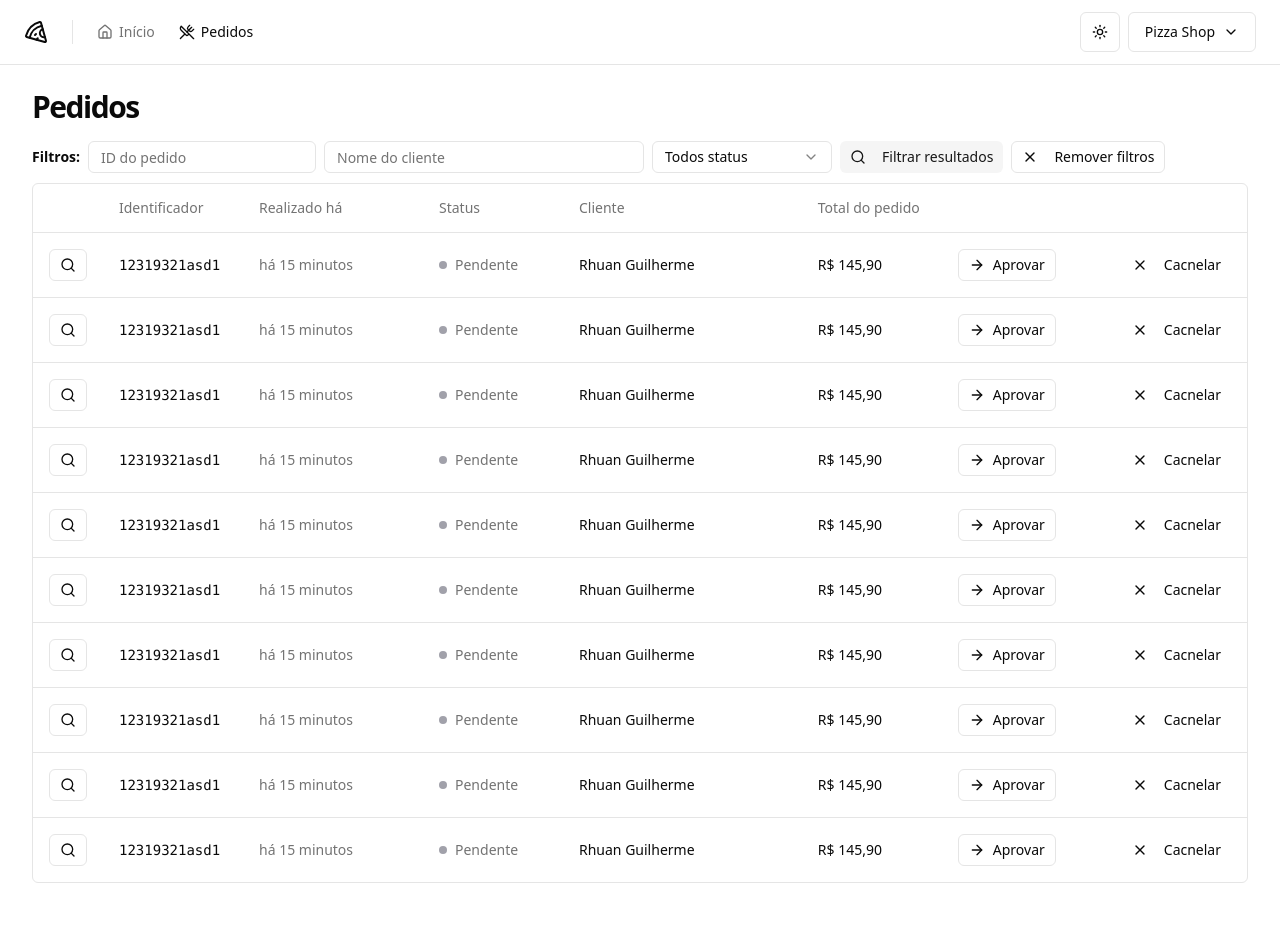
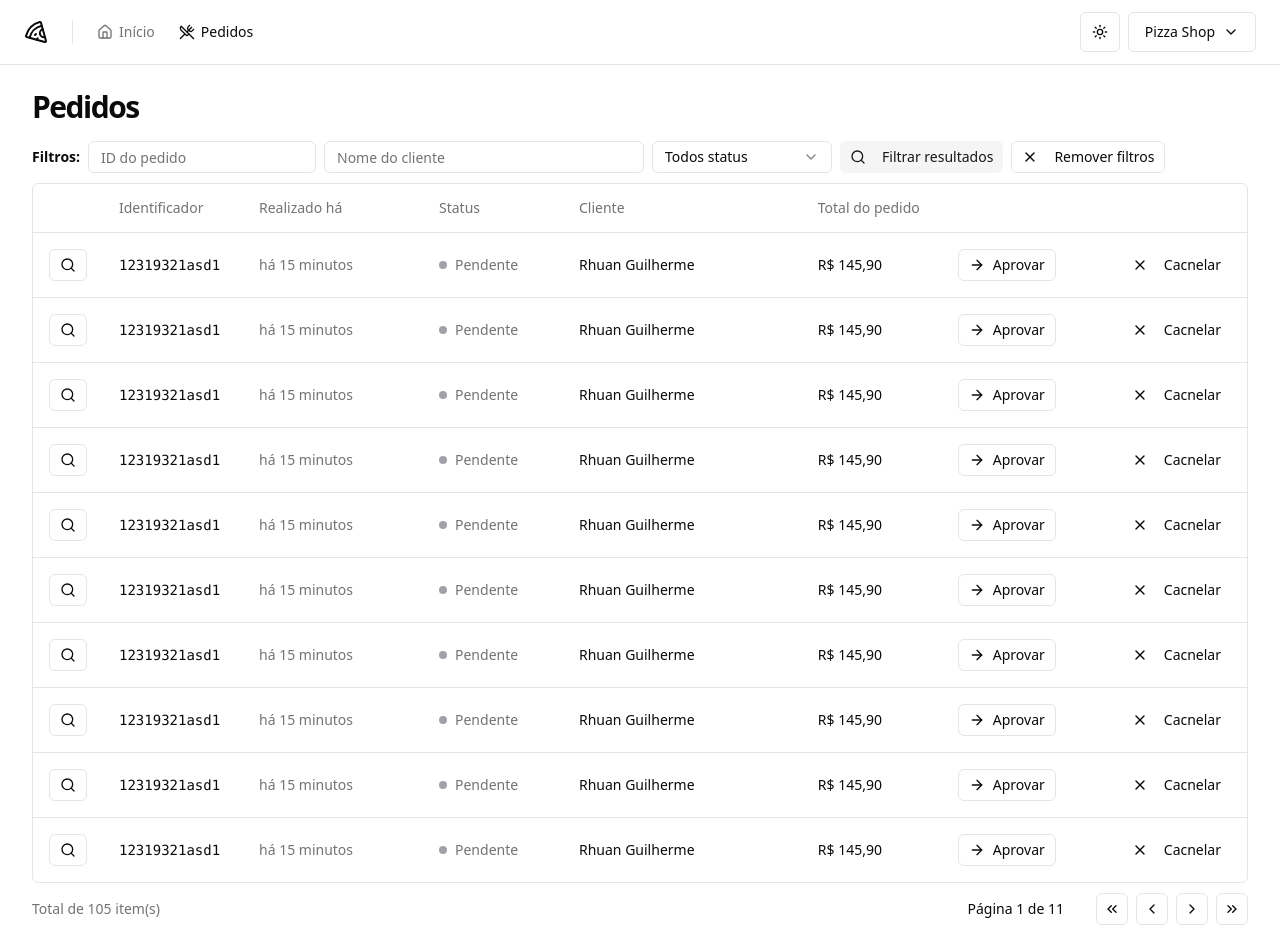
Before and after one commit to Rhuan-Guilherme/pizza-shop, a React (Vite) app: page /orders in a window 1280 px wide. Shown: the top 952 px of the page. Before the commit the page ends 915 px from the top, so only its background shows below. Built offline with nearby package versions, Linux system fonts and the light colour scheme.

Commit message:
📄➡️ Criando componente de paginação

```diff
--- /dev/null
+++ b/src/components/pagination.tsx
@@ -0,0 +1,54 @@
+import {
+  ChevronLeft,
+  ChevronRight,
+  ChevronsLeft,
+  ChevronsRight,
+} from 'lucide-react'
+
+import { Button } from './ui/button'
+
+export interface PaginationProps {
+  pageIndex: number
+  totalCounts: number
+  perPage: number
+}
+
+export function Pagination({
+  pageIndex,
+  perPage,
+  totalCounts,
+}: PaginationProps) {
+  const pages = Math.ceil(totalCounts / perPage) || 1
+
+  return (
+    <div className="flex items-center justify-between">
+      <span className="text-sm text-muted-foreground">
+        Total de {totalCounts} item(s)
+      </span>
+
+      <div className="flex items-center gap-6 lg:gap-8">
+        <div className="text-sm font-medium">
+          Página {pageIndex + 1} de {pages}
+        </div>
+        <div className="flex items-center gap-2">
+          <Button variant="outline" className="h-8 w-8 p-0">
+            <ChevronsLeft className="h-4 w-4" />
+            <span className="sr-only">Primeira página</span>
+          </Button>
+          <Button variant="outline" className="h-8 w-8 p-0">
+            <ChevronLeft className="h-4 w-4" />
+            <span className="sr-only">Página anterior</span>
+          </Button>
+          <Button variant="outline" className="h-8 w-8 p-0">
+            <ChevronRight className="h-4 w-4" />
+            <span className="sr-only">Prixima página</span>
+          </Button>
+          <Button variant="outline" className="h-8 w-8 p-0">
+            <ChevronsRight className="h-4 w-4" />
+            <span className="sr-only">Última página</span>
+          </Button>
+        </div>
+      </div>
+    </div>
+  )
+}
--- a/src/pages/app/orders/order.tsx
+++ b/src/pages/app/orders/order.tsx
@@ -1,5 +1,6 @@
 import { Helmet } from 'react-helmet-async'
 
+import { Pagination } from '@/components/pagination'
 import {
   Table,
   TableBody,
@@ -17,7 +18,6 @@
       <Helmet title="Pedidos" />
       <div className="flex flex-col gap-4">
         <h1 className="text-3xl font-bold tracking-tighter">Pedidos</h1>
-      </div>
 
         <div className="space-y-2.5">
           <OrderTableFilters />
@@ -44,6 +44,9 @@
               </TableBody>
             </Table>
           </div>
+
+          <Pagination pageIndex={0} totalCounts={105} perPage={10} />
+        </div>
       </div>
     </>
   )
```
Lines whose indentation alone changed are shown as unchanged.
